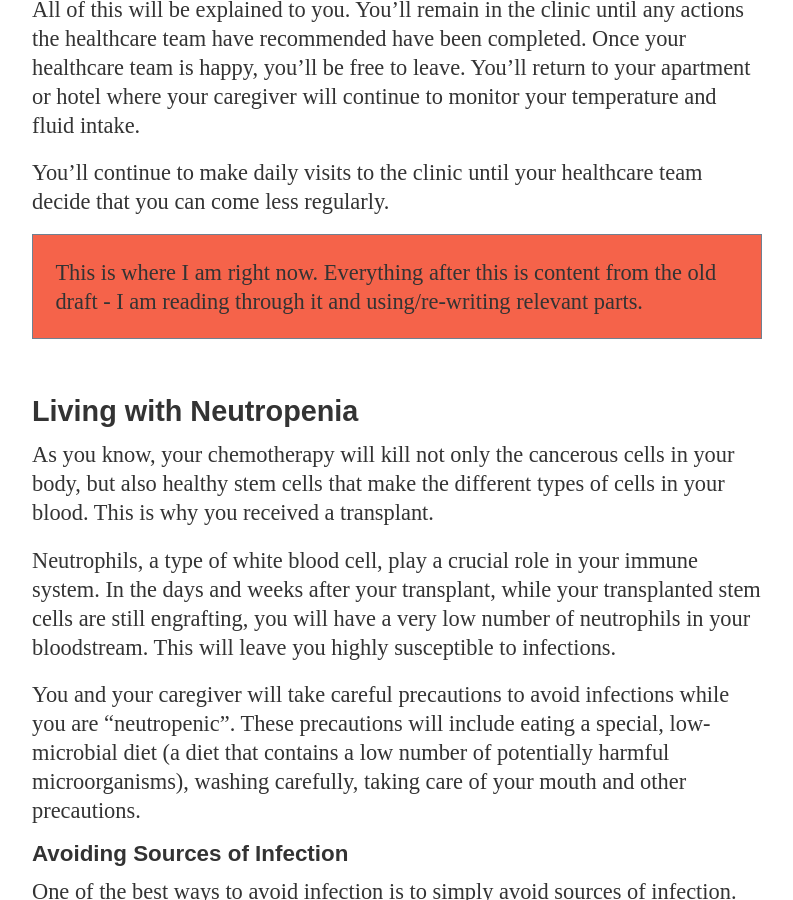
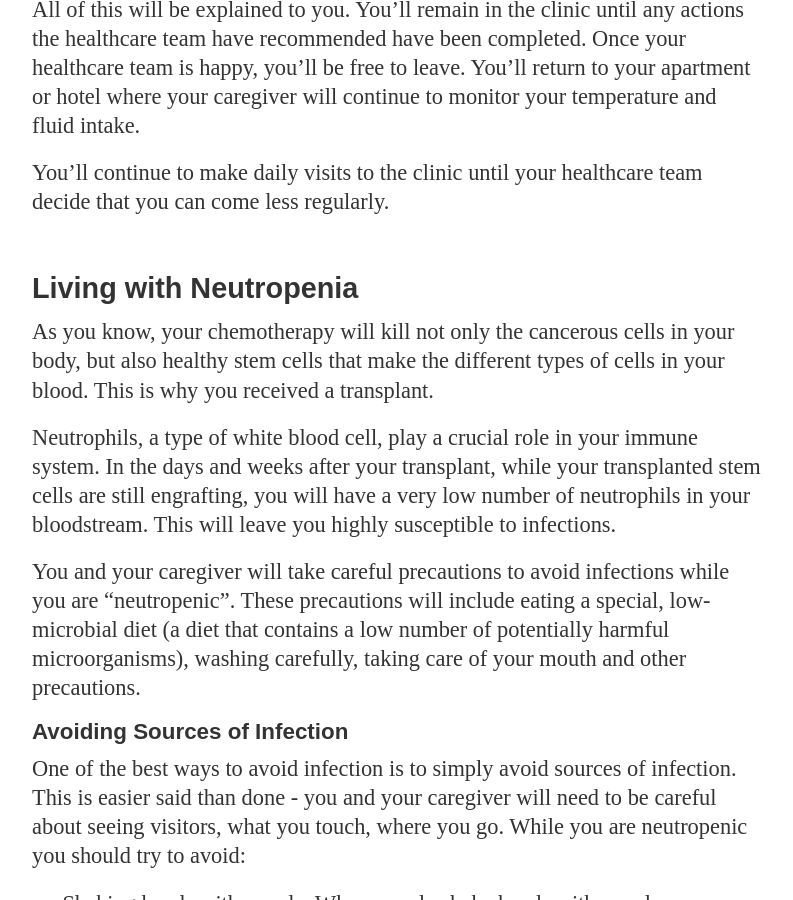
Before and after one commit to mskccpatiented/contentaudit, a Jekyll site: the page built from _posts/2012-11-19-auto-bmt-outpatient-guide-hybrid.md, in a window 1280 px wide and 900 px high, scrolled down 39763 px. Shown: the whole window, without its empty margins (128-921 px from the left). Built offline with Jekyll 4.4.1, drawn with Linux system fonts in a browser that asks for light colours; Markdown is read by kramdown in place of the engine named in the settings; some of the changed text lies outside the part shown.

Commit message:
deploying BMT patient ed

```diff
--- a/_posts/2012-11-19-auto-bmt-outpatient-guide-hybrid.md
+++ b/_posts/2012-11-19-auto-bmt-outpatient-guide-hybrid.md
@@ -702,7 +702,7 @@
 
 You'll continue to make daily visits to the clinic until your healthcare team decide that you can come less regularly.
 
-<p class="dmz">This is where I am right now. Everything after this is content from the old draft - I am reading through it and using/re-writing relevant parts.</p>
+
 
 ### Living with Neutropenia
 As you know, your chemotherapy will kill not only the cancerous cells in your body, but also healthy stem cells that make the different types of cells in your blood. This is why you received a transplant.
@@ -763,7 +763,7 @@
 * To avoid an infection in your mouth, the doctor will prescribe an oral anti-fungal antibiotic.
 * If your mouth becomes sensitive, avoid hot, spicy, acidic, or coarse foods. You may prefer soft or liquid food served chilled or at room temperature.
 * If your mouth feels very painful, your doctor will prescribe medicine for the pain.
-
+<p class="dmz">This is where I am right now. Everything after this is content from the old draft - I am reading through it and using/re-writing relevant parts.</p>
 #### Eating a Low-Microbial Diet
 
 
```
Also changed, not shown: 1 other file.
